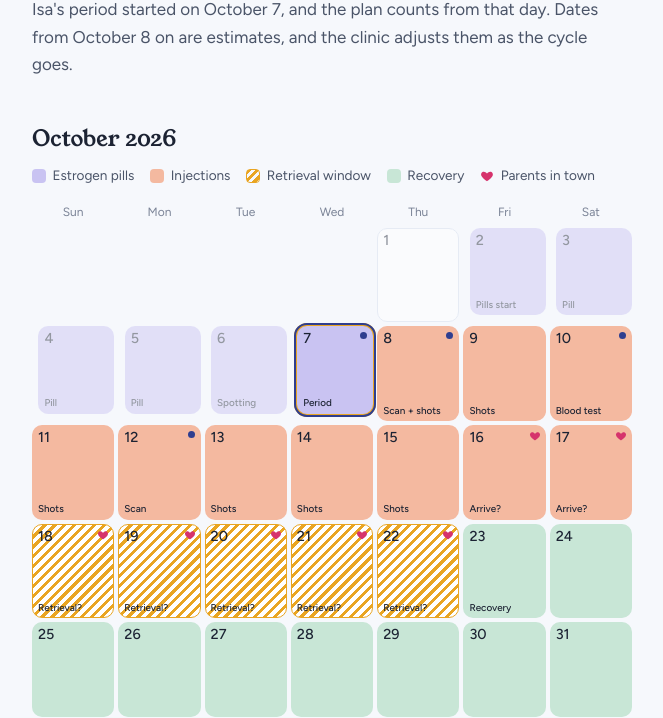
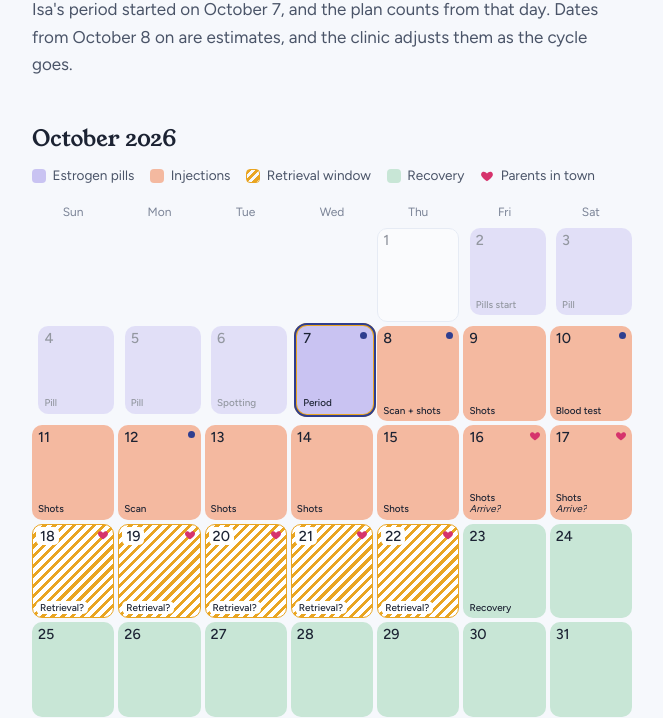
Before and after one commit to isabelandradem/isa-timeline, a plain HTML site: page index.html in a window 1280 px wide. Shown: the part 96-814 px from the top of the page, without its empty margins (308-971 px from the left). Drawn offline with Linux system fonts and the light colour scheme.

Commit message:
Make retrieval-day labels readable; show Shots plus italic Arrive? on Oct 16-17
Co-Authored-By: Claude Opus 5.5 <noreply@anthropic.com>

```diff
--- a/index.html
+++ b/index.html
@@ -96,6 +96,9 @@ footer{margin-top:3rem;padding-top:1rem;border-top:1px solid var(--line);font-si
 .cell.shot{background:var(--c-shot);border-color:transparent}
 .cell.rest{background:var(--c-rest);border-color:transparent}
 .cell.ret{background:repeating-linear-gradient(135deg,var(--c-ret) 0 3px,transparent 3px 7px),var(--card);border-color:var(--c-ret)}
+.cell.ret .tag{align-self:flex-start;max-width:100%;background:var(--card);padding:1px 4px;margin:0 -2px -1px;border-radius:5px}
+.cell.ret .n{align-self:flex-start;background:var(--card);padding:2px 4px;margin:-2px -2px 0;border-radius:5px}
+.cell .tag em{display:block;font-weight:400}
 .cell.past{opacity:.45}
 .cell.is-today{box-shadow:0 0 0 3px var(--marigold)}
 .cell.sel{outline:2px solid var(--indigo);outline-offset:1px}
@@ -218,7 +221,7 @@ footer{margin-top:3rem;padding-top:1rem;border-top:1px solid var(--line);font-si
   for (d=18; d<=22; d++) plan[d]={c:'ret',k:'ret',tag:'Retrieval?'};
   for (d=23; d<=31; d++) plan[d]={c:'rest',k:'rest',tag:d===23?'Recovery':''};
   for (d=16; d<=22; d++) plan[d].visit=1;
-  plan[16].tag='Arrive?'; plan[17].tag='Arrive?';
+  plan[16].sub='Arrive?'; plan[17].sub='Arrive?';
   var HEART='<svg viewBox="0 0 24 24" aria-hidden="true"><path d="M12 21s-7.5-4.6-9.6-9.3C.9 8.2 3 4.5 6.6 4.5c2.1 0 3.6 1.2 5.4 3.1 1.8-1.9 3.3-3.1 5.4-3.1 3.6 0 5.7 3.7 4.2 7.2C19.5 16.4 12 21 12 21z"/></svg>';
   function visitText(d){return d<=17?'Isa\'s parents arrive on October 16 or 17 and stay through retrieval.':'Isa\'s parents are in town and staying through retrieval.';}
   var W=['Sunday','Monday','Tuesday','Wednesday','Thursday','Friday','Saturday'];
@@ -229,7 +232,7 @@ footer{margin-top:3rem;padding-top:1rem;border-top:1px solid var(--line);font-si
   for (d=1; d<=31; d++){
     var p=plan[d]||{c:'',k:'none',tag:''};
     var cls='cell '+p.c+(d<today?' past':'')+(d===today?' is-today':'');
-    html+='<button type="button" class="'+cls+'" data-d="'+d+'" aria-label="October '+d+': '+D[p.k].t+(p.visit?'. Parents in town':'')+'">'+(p.visit?'<span class="vmark">'+HEART+'</span>':'')+(p.mark?'<span class="mark" aria-hidden="true"></span>':'')+'<span class="n">'+d+'</span><span class="tag">'+p.tag+'</span></button>';
+    html+='<button type="button" class="'+cls+'" data-d="'+d+'" aria-label="October '+d+': '+D[p.k].t+(p.visit?'. Parents in town':'')+'">'+(p.visit?'<span class="vmark">'+HEART+'</span>':'')+(p.mark?'<span class="mark" aria-hidden="true"></span>':'')+'<span class="n">'+d+'</span><span class="tag">'+p.tag+(p.sub?'<em>'+p.sub+'</em>':'')+'</span></button>';
   }
   box.innerHTML=html;
   function show(d){
```
